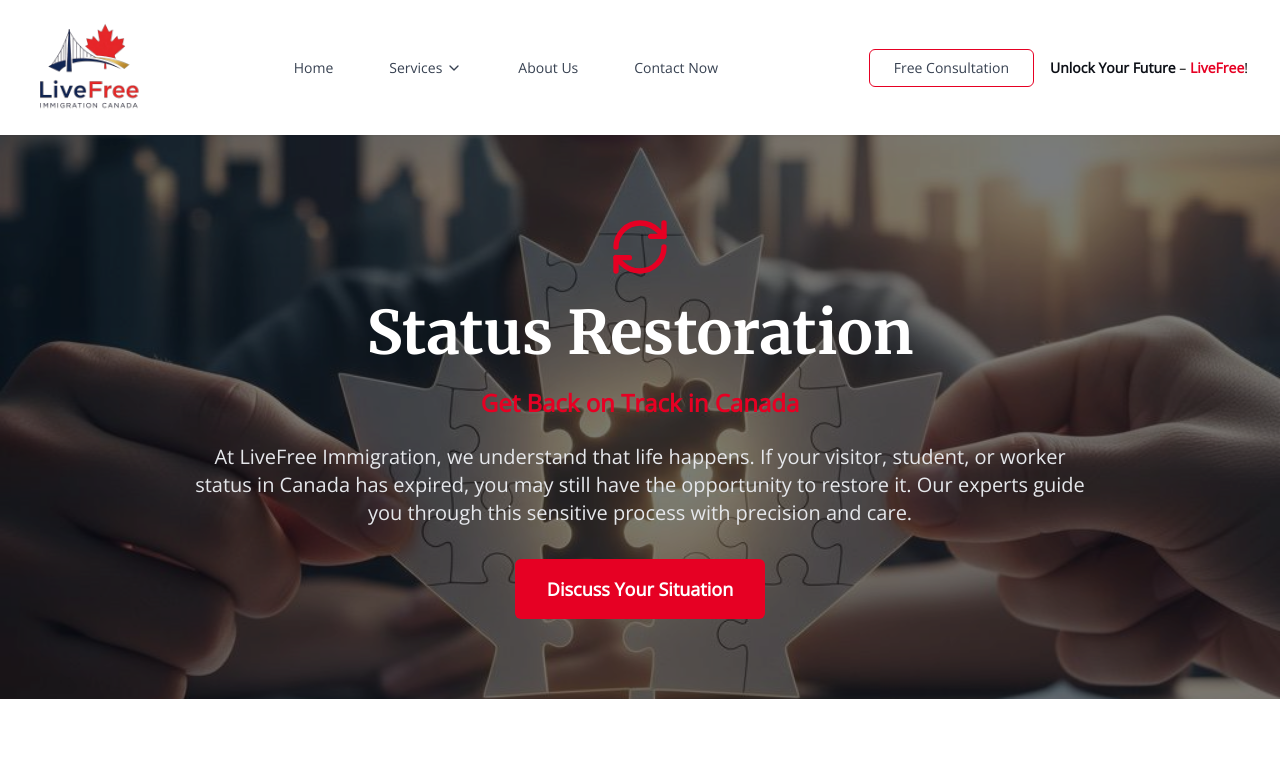
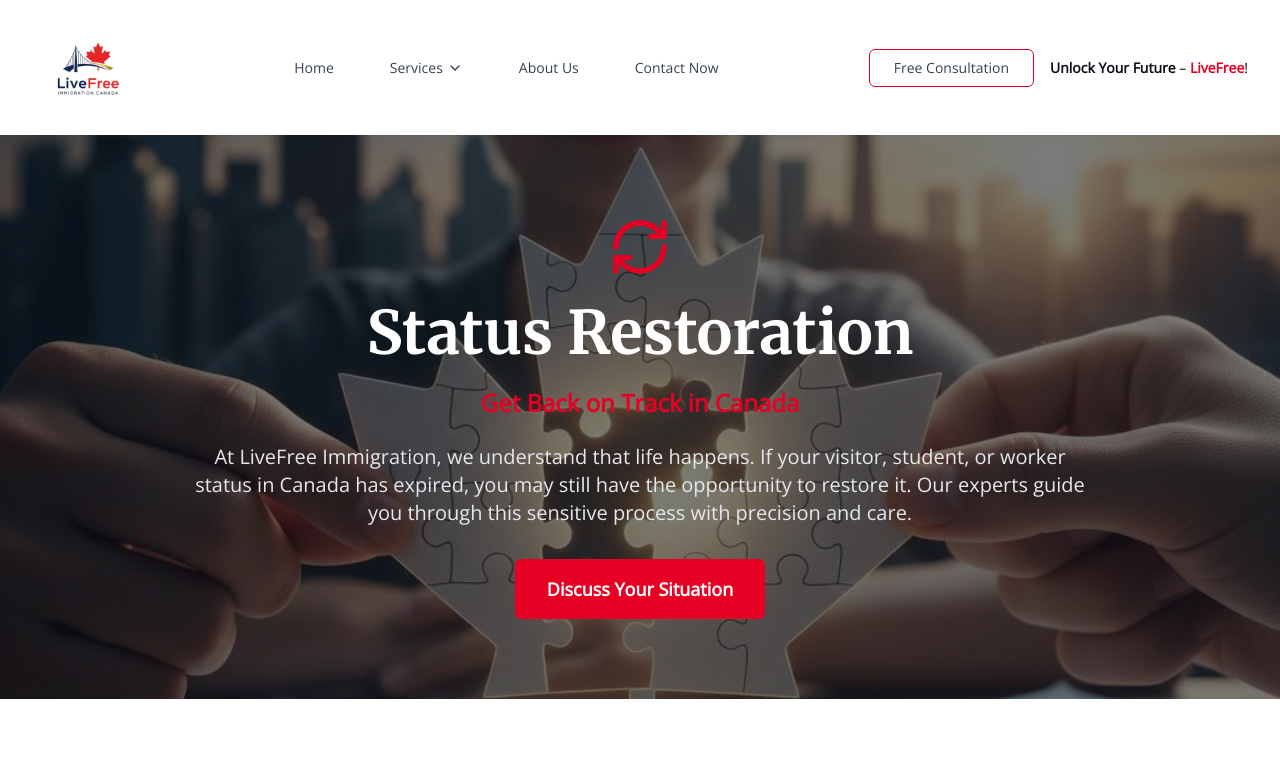
Before and after one commit to livefree-coder/Latest-LiveFree-, a React (Vite) app: page /status-restoration in a window 1280 px wide. Shown: the top 783 px of the page. Built offline with nearby package versions, Linux system fonts and the light colour scheme.

Commit message:
Updated index.css

```diff
--- a/src/components/Header.tsx
+++ b/src/components/Header.tsx
@@ -52,10 +52,10 @@ const Header: React.FC = () => {
         <div className="flex justify-between items-center h-full">
           <a href="/" className="site-logo py-3">
             <img
-              src="/logo2.svg"
+              src="/WhatsApp Image 2025-10-09 at 18.05.57 (1).jpeg"
               alt="LiveFree Immigration Canada Logo"
-              className="h-full w-auto"
-              style={{ transform: 'scale(1.3)', imageRendering: 'crisp-edges' }}
+              className="h-full w-auto max-h-28"
+              style={{ objectFit: 'contain', imageRendering: '-webkit-optimize-contrast' }}
             />
           </a>
 
--- a/src/index.css
+++ b/src/index.css
@@ -42,6 +42,20 @@ header{
   align-items:center;          /* centers the text with the nav items */
   height: 100%;
   flex:0 0 auto;               /* prevent shrinking */
+}
+
+.site-logo img{
+  max-width: 250px;            /* ensure logo doesn't get too wide */
+  height: auto;
+  object-fit: contain;
+  image-rendering: -webkit-optimize-contrast;
+  image-rendering: crisp-edges;
+}
+
+@media (max-width:768px){
+  .site-logo img{
+    max-width: 180px;          /* slightly smaller on mobile */
+  }
 }
 
 /* Optional: ensure nav and CTA align perfectly on the same baseline */
```
